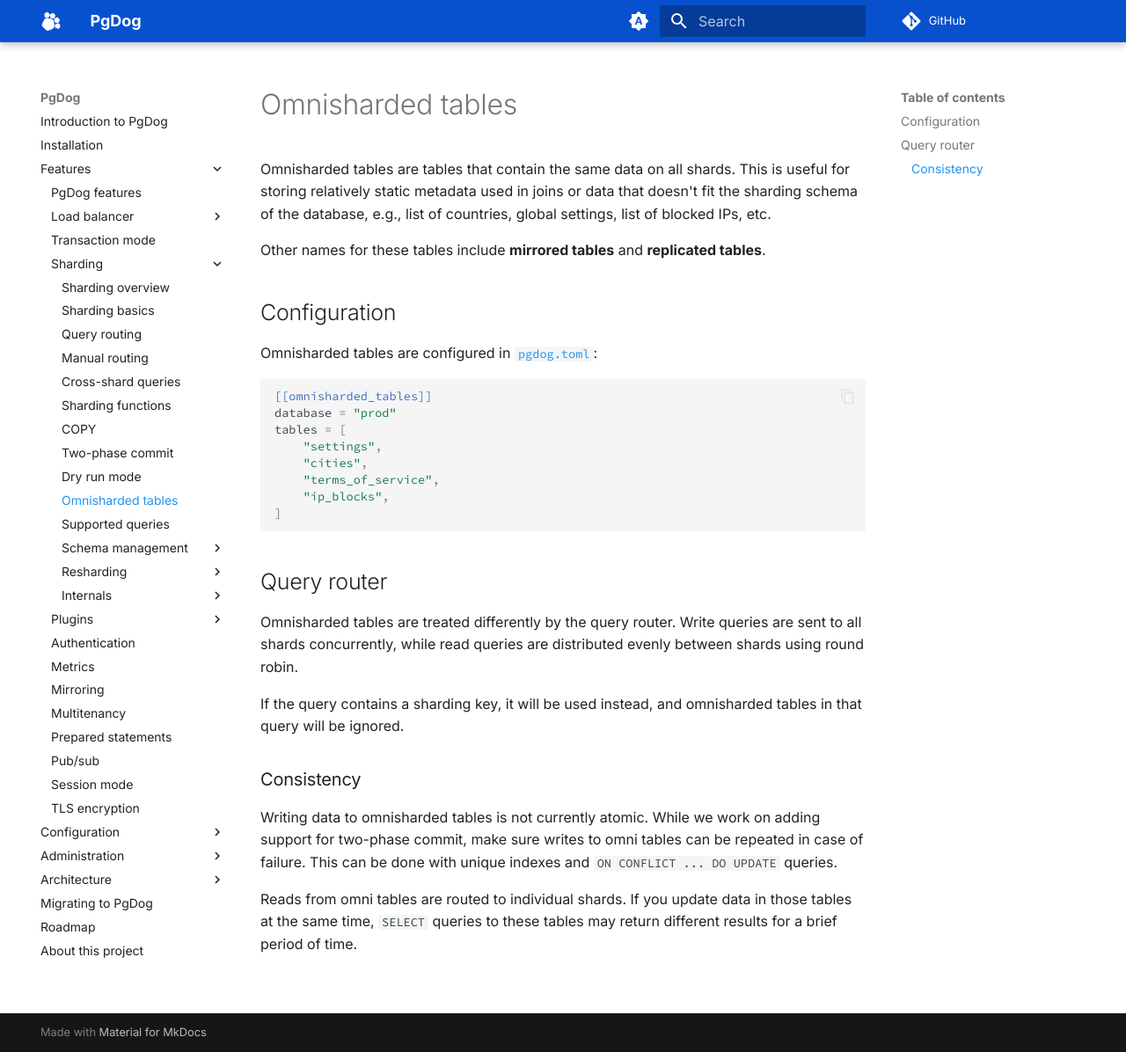
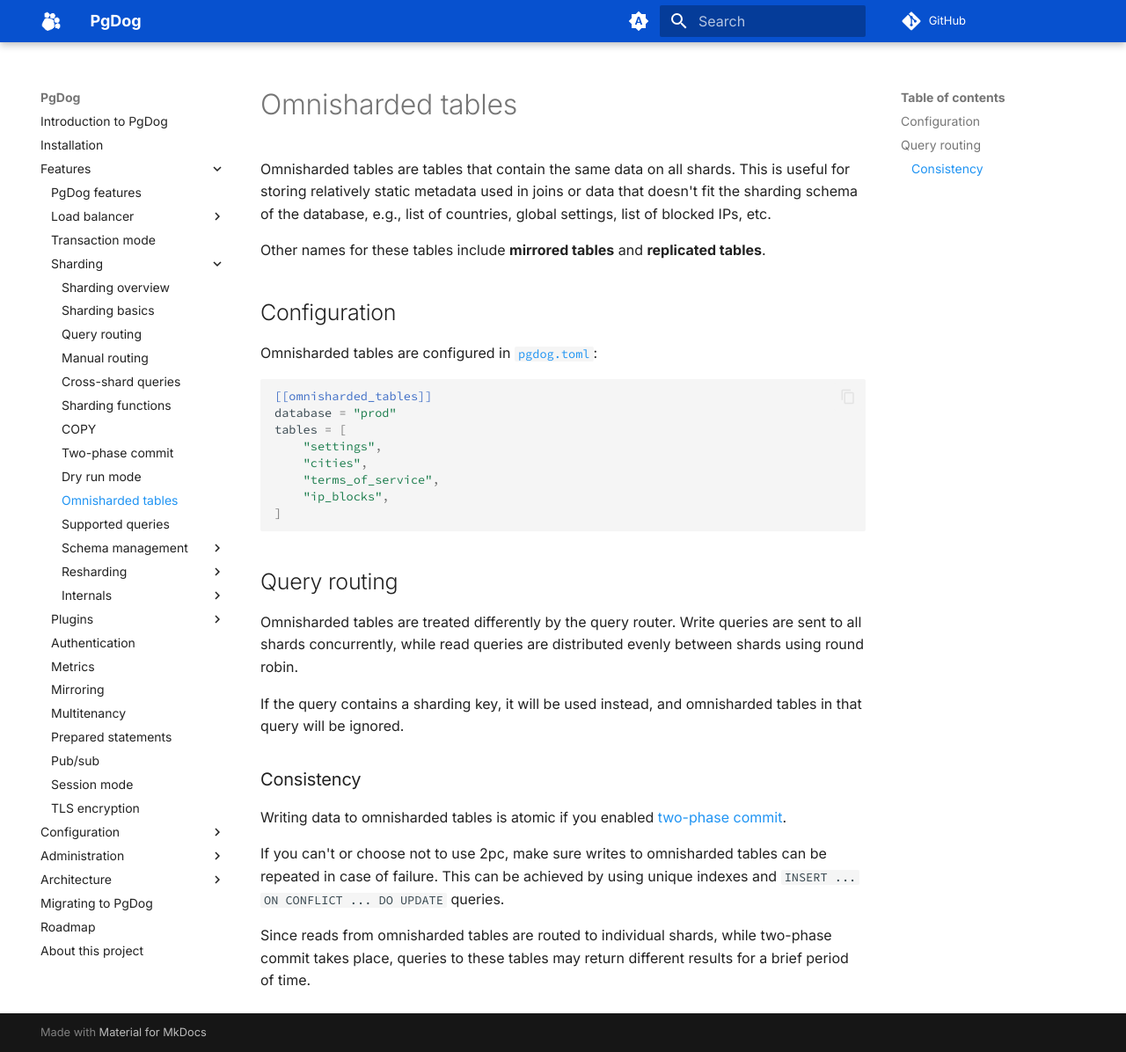
Before and after one commit to pgdogdev/docs, an MkDocs documentation site: the page built from docs/features/sharding/omnishards.md, in a window 1280 px wide and 1196 px high. Shown: the whole window at 88% size. Built offline with MkDocs 1.6.1 and Material for MkDocs 9.7.7, drawn with Linux system fonts in a browser that asks for light colours; comment, search, counter and statistics services are not loaded.

Commit message:
Update docs for 2pc

````diff
--- a/docs/features/sharding/omnishards.md
+++ b/docs/features/sharding/omnishards.md
@@ -19,7 +19,7 @@
 ]
 ```
 
-## Query router
+## Query routing
 
 Omnisharded tables are treated differently by the query router. Write queries are sent to all shards concurrently, while read queries are distributed evenly between shards using round robin.
 
@@ -27,6 +27,8 @@
 
 ### Consistency
 
-Writing data to omnisharded tables is not currently atomic. While we work on adding support for two-phase commit, make sure writes to omni tables can be repeated in case of failure. This can be done with unique indexes and `ON CONFLICT ... DO UPDATE` queries.
+Writing data to omnisharded tables is atomic if you enabled [two-phase commit](2pc.md).
 
-Reads from omni tables are routed to individual shards. If you update data in those tables at the same time, `SELECT` queries to these tables may return different results for a brief period of time.
+If you can't or choose not to use 2pc, make sure writes to omnisharded tables can be repeated in case of failure. This can be achieved by using unique indexes and `INSERT ... ON CONFLICT ... DO UPDATE` queries.
+
+Since reads from omnisharded tables are routed to individual shards, while two-phase commit takes place, queries to these tables may return different results for a brief period of time.
````
Also changed, not shown: docs/features/sharding/cross-shard.md (+4 -5 lines), docs/features/sharding/supported-queries.md (+5 -5 lines).
